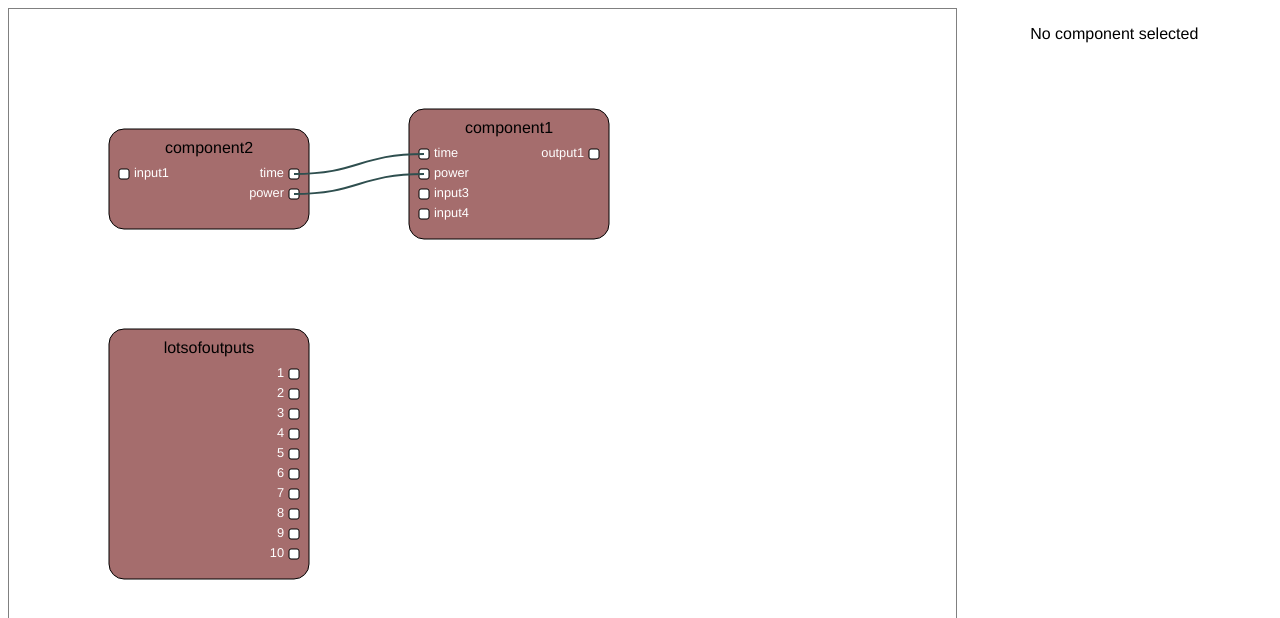
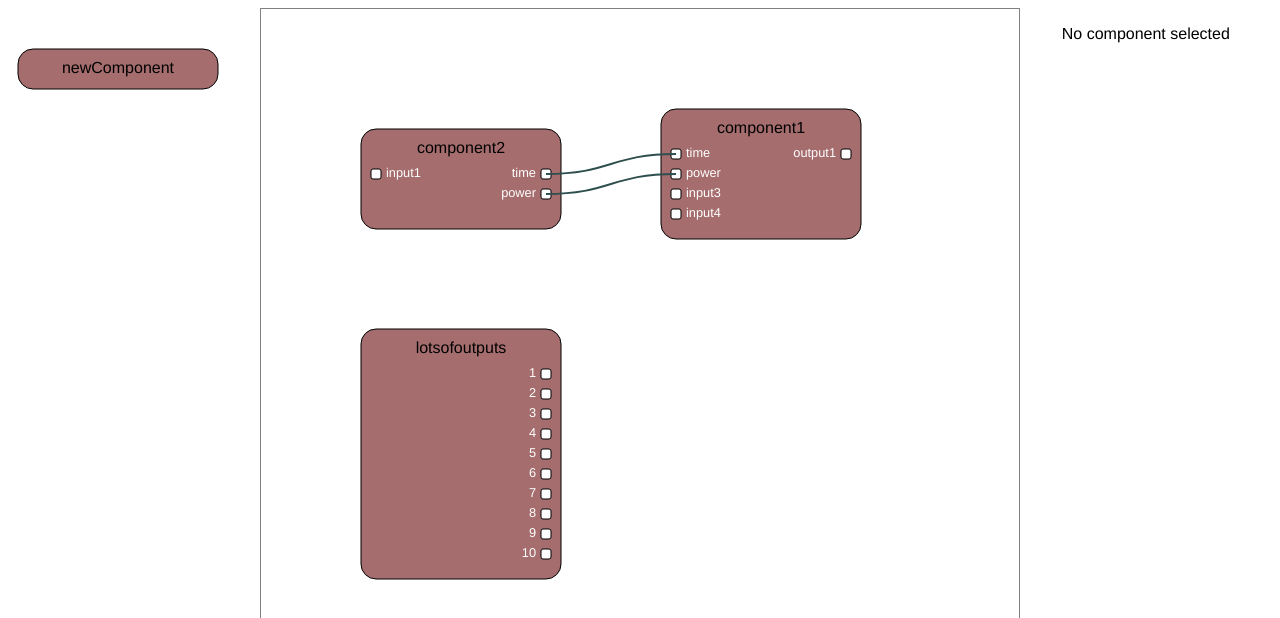
Before and after one commit to eric-olson/vue-wiring-diagram, a Vue app: page / in a window 1280 px wide. Shown: the top 618 px of the page. Built offline with nearby package versions, Linux system fonts and the light colour scheme; the HTML template or start-up script is replaced by a standard one.

Commit message:
added componentpicker

```diff
--- a/src/App.vue
+++ b/src/App.vue
@@ -1,23 +1,38 @@
 <template>
   <div id="app">
-    <WiringDiagram class="wiring-diagram" @select-component="(sel) => (selectedComponent = sel)" />
+    <ComponentPicker
+      class="picker"
+      :components="componentTypes"
+      @select-component="(sel) => (selectedComponent = sel)"
+    />
+    <WiringDiagram
+      class="wiring-diagram"
+      :components="components"
+      :selected-component="selectedComponent"
+      @select-component="(sel) => (selectedComponent = sel)"
+    />
     <InfoPane class="info-pane" :selected-component="selectedComponent" />
   </div>
 </template>
 
 <script>
+import ComponentPicker from './components/ComponentPicker.vue'
+import InfoPane from './components/InfoPane.vue'
 import WiringDiagram from './components/WiringDiagram.vue'
-import InfoPane from './components/InfoPane.vue'
+import initComponents from './assets/components.json'
 
 export default {
   name: 'app',
   components: {
+    ComponentPicker,
+    InfoPane,
     WiringDiagram,
-    InfoPane,
   },
   data() {
     return {
       selectedComponent: null,
+      components: initComponents.currentState,
+      componentTypes: initComponents.componentTypes,
     }
   },
 }
@@ -38,6 +53,11 @@ body {
   flex-flow: row wrap;
   justify-content: space-around;
 }
+.picker {
+  flex: 1 0px;
+  margin: auto;
+  height: 100%;
+}
 .wiring-diagram {
   flex: 3 0px;
   margin: auto;
--- a/src/components/ComponentBubble.vue
+++ b/src/components/ComponentBubble.vue
@@ -12,6 +12,7 @@
       rx="15"
     />
     <text class="component-name" :x="width / 2" y="20">{{ name }}</text>
+    <g v-if="showIO">
       <WireNode
         v-for="(input, wirename, index) in component.inputs"
         :key="name + '_input_' + wirename"
@@ -29,6 +30,7 @@
         :flip="true"
         @new-wire="$emit('new-wire', name + '_output_' + wirename)"
       />
+    </g>
   </g>
 </template>
 
@@ -49,9 +51,21 @@ export default {
       type: String,
       required: true,
     },
+    showIO: {
+      type: Boolean,
+      default: true,
+    },
     isSelected: {
       type: Boolean,
       default: false,
+    },
+    x: {
+      type: Number,
+      default: 0,
+    },
+    y: {
+      type: Number,
+      default: 0,
     },
   },
   data() {
@@ -60,16 +74,13 @@ export default {
     }
   },
   computed: {
-    x() {
-      return this.component.x
-    },
-    y() {
-      return this.component.y
-    },
     width() {
       return 200
     },
     height() {
+      if (!this.showIO) {
+        return 40
+      }
       const bigger = Math.max(
         Object.keys(this.component.inputs).length,
         Object.keys(this.component.outputs).length
--- /dev/null
+++ b/src/components/ComponentPicker.vue
@@ -0,0 +1,33 @@
+<template>
+  <svg>
+    <ComponentBubble
+      v-for="(component, name, idx) in components"
+      :key="name"
+      :name="name"
+      :component="component"
+      :x="10"
+      :y="20 * idx + 40"
+      :showIO="false"
+      @select-me="$emit('select-component', component)"
+    />
+  </svg>
+</template>
+
+<script>
+import ComponentBubble from './ComponentBubble.vue'
+
+export default {
+  name: 'ComponentPicker',
+  components: {
+    ComponentBubble,
+  },
+  props: {
+    components: {
+      type: Object,
+      required: true,
+    },
+  },
+}
+</script>
+
+<style></style>
--- a/src/components/WiringDiagram.vue
+++ b/src/components/WiringDiagram.vue
@@ -1,5 +1,5 @@
 <template>
-  <svg @click.self="deselect">
+  <svg @click.self="handleClick">
     <!-- Component Boxes -->
     <g class="box-group">
       <ComponentBubble
@@ -7,6 +7,8 @@
         :key="name"
         :name="name"
         :component="component"
+        :x="component.x"
+        :y="component.y"
         :is-selected="selected == name"
         @select-me="select(component, name)"
         @update-pos="
@@ -39,7 +41,6 @@
 
 <script>
 import * as d3 from 'd3'
-import initComponents from '../assets/components.json'
 import ComponentBubble from './ComponentBubble.vue'
 import NodeLink from './NodeLink.vue'
 
@@ -49,10 +50,15 @@ export default {
     ComponentBubble,
     NodeLink,
   },
+  props: {
+    components: {
+      type: Object,
+      required: true,
+    },
+  },
   data() {
     return {
       selected: '',
-      components: initComponents,
       nodePositions: {},
       connectionDescriptions: [
         {
@@ -92,11 +98,13 @@ export default {
       this.$emit('select-component', component)
       this.selected = key
     },
-    deselect() {
+    handleClick() {
+      // if link is being created, click on canvas means "cancel creating link"
       if (this.linkBeingCreated) {
         this.linkBeingCreated = null
         return
       }
+      // otherwise, click on canvas means "deselect component"
       this.$emit('select-component', null)
       this.selected = ''
     },
@@ -119,7 +127,7 @@ export default {
     },
   },
   mounted() {
-    /** use d3 DOM manip to set up drag & drop magic */
+    /** use d3 to track mousemove and update mousePos accordingly */
     d3.select(this.$el).on('mousemove', () => {
       this.mousePos = {
         x: d3.event.offsetX,
```
Also changed, not shown: src/assets/components.json. Lines whose indentation alone changed are shown as unchanged.
